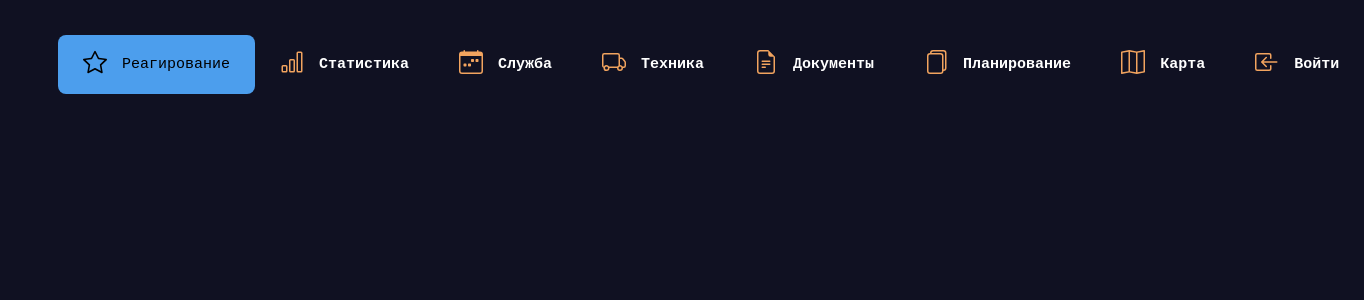
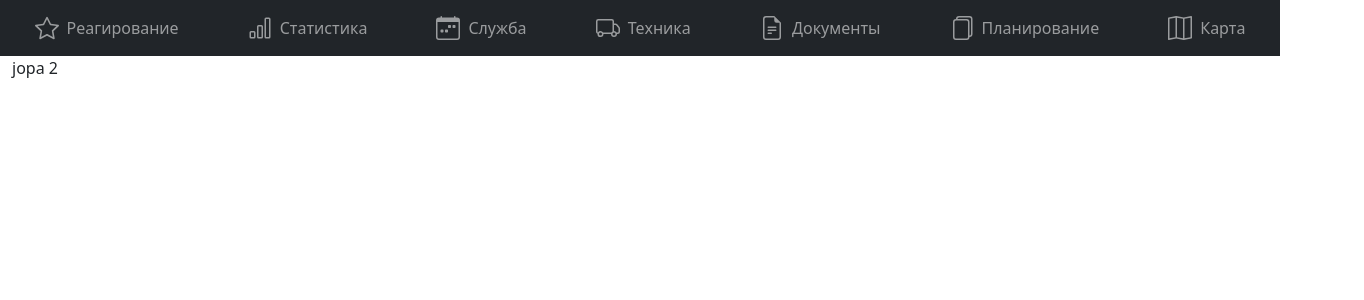
Before and after one commit to olds-inc/mchs-proj-frontend, a React app: page / in a window 1280 px wide. Shown: the top 300 px of the page, 1364 px wide, since content can reach past the window. Built offline with nearby package versions, Linux system fonts and the light colour scheme.

Commit message:
use bootstrap power to make a navbar

```diff
--- a/src/components/App.tsx
+++ b/src/components/App.tsx
@@ -1,35 +1,77 @@
-import React, { useState } from "react";
-import { createUseStyles } from "react-jss";
-import NavBar from "./NavBar";
+import React from "react";
 
-// warn: only global styles
-const useAppStyles = createUseStyles({
-  "@global": {
-    body: {
-      backgroundColor: "#101122",
-      fontFamily: "monospace",
-      fontSize: "15px",
-    },
-  },
-});
+import Container from "react-bootstrap/Container";
+import Navbar from "react-bootstrap/Navbar";
+import Nav from "react-bootstrap/Nav";
+import {
+  Star,
+  BarChart,
+  CalendarWeek,
+  Truck,
+  FileEarmarkText,
+  Files,
+  Map,
+} from "react-bootstrap-icons";
+
+import "bootstrap/dist/css/bootstrap.min.css";
 
 export default function App() {
-  useAppStyles();
-  const [loggedIn, setLoggedIn] = useState<boolean>(false);
-
-  async function handleUserLogin(event: React.SyntheticEvent) {
-    setLoggedIn(true);
-  }
-
-  async function handleUserLogout(event: React.SyntheticEvent) {
-    setLoggedIn(false);
-  }
-
   return (
-    <NavBar
-      loggedIn={loggedIn}
-      onLoginClick={handleUserLogin}
-      onLogoutClick={handleUserLogout}
-    />
+    <>
+      <Navbar expand="lg" bg="dark" data-bs-theme="dark">
+        <Nav
+          variant="pills"
+          className="w-100 d-flex justify-content-around align-items-center"
+        >
+          <Nav.Link
+            className="d-flex align-items-center px-3 py-2 px-3 py-2"
+            href="#home"
+          >
+            <Star className="me-2" size={24} />
+            Реагирование
+          </Nav.Link>
+          <Nav.Link
+            className="d-flex align-items-center px-3 py-2"
+            href="#stitistics"
+          >
+            <BarChart className="me-2" size={24} />
+            Статистика
+          </Nav.Link>
+          <Nav.Link
+            className="d-flex align-items-center px-3 py-2"
+            href="#duty"
+          >
+            <CalendarWeek className="me-2" size={24} />
+            Служба
+          </Nav.Link>
+          <Nav.Link
+            className="d-flex align-items-center px-3 py-2"
+            href="#vehicle"
+          >
+            <Truck className="me-2" size={24} />
+            Техника
+          </Nav.Link>
+          <Nav.Link
+            className="d-flex align-items-center px-3 py-2"
+            href="#documents"
+          >
+            <FileEarmarkText className="me-2" size={24} />
+            Документы
+          </Nav.Link>
+          <Nav.Link
+            className="d-flex align-items-center px-3 py-2"
+            href="#planning"
+          >
+            <Files className="me-2" size={24} />
+            Планирование
+          </Nav.Link>
+          <Nav.Link className="d-flex align-items-center px-3 py-2" href="#map">
+            <Map className="me-2" size={24} />
+            Карта
+          </Nav.Link>
+        </Nav>
+      </Navbar>
+      <Container fluid={true}>jopa 2</Container>
+    </>
   );
 }
--- a/src/components/NavBar.tsx
+++ /dev/null
@@ -1,252 +0,0 @@
-import React from "react";
-import { createUseStyles } from "react-jss";
-
-import {
-  Icon as BootstrapIcon,
-  Star,
-  BarChart,
-  CalendarWeek,
-  Truck,
-  FileEarmarkText,
-  Files,
-  Map,
-  BoxArrowInLeft,
-  BoxArrowInRight,
-} from "react-bootstrap-icons";
-
-/*
-Я ебал верстку и мне вообще не нравится то что тут происходит со стилями
-Но учить CSS мне впадлу поэтому пусть так
-Если проект станет коммерчески успешным, я это перепишу
-*/
-
-const useNavBarStyles = createUseStyles({
-  navBar: {
-    display: "flex",
-    alignItems: "center",
-    justifyContent: "space-around",
-    margin: "35px 50px",
-
-    "& > .leftSide": {
-      flexGrow: 5,
-      display: "flex",
-      justifyContent: "space-between",
-    },
-
-    "& > .rightSide": {
-      flexGrow: 1,
-      display: "flex",
-      justifyContent: "end",
-    },
-  },
-});
-
-export default function NavBar({
-  loggedIn = false,
-  onLoginClick,
-  onLogoutClick,
-}: {
-  loggedIn: boolean;
-  onLoginClick: (event: React.SyntheticEvent) => void;
-  onLogoutClick: (event: React.SyntheticEvent) => void;
-}) {
-  const classes = useNavBarStyles();
-
-  return (
-    <nav className={classes.navBar}>
-      <div className="leftSide">
-        <NavElementWithTitle
-          title="Реагирование"
-          IconComponent={Star}
-          active={true}
-        />
-        <NavElementWithTitle title="Статистика" IconComponent={BarChart} />
-        <NavElementWithTitle title="Служба" IconComponent={CalendarWeek} />
-        <NavElementWithTitle title="Техника" IconComponent={Truck} />
-        <NavElementWithTitle
-          title="Документы"
-          IconComponent={FileEarmarkText}
-        />
-        <NavElementWithTitle title="Планирование" IconComponent={Files} />
-        <NavElementWithTitle title="Карта" IconComponent={Map} />
-      </div>
-      <div className="rightSide">
-        {loggedIn ? (
-          <>
-            <div onClick={onLogoutClick}>
-              <NavElementWithTitle
-                title="Выйти"
-                IconComponent={BoxArrowInRight}
-              />
-            </div>
-          </>
-        ) : (
-          <>
-            <div onClick={onLoginClick}>
-              <NavElementWithTitle
-                title="Войти"
-                IconComponent={BoxArrowInLeft}
-              />
-            </div>
-          </>
-        )}
-      </div>
-    </nav>
-  );
-}
-
-const useNavElementWithTitleStyles = createUseStyles({
-  navElementWithTitle: {
-    display: "flex",
-    alignItems: "center",
-    padding: "15px 25px",
-
-    "& > .icon": {
-      marginRight: "15px",
-      color: "#F2A45F",
-    },
-    "& > .title": {
-      fontWeight: "bold",
-      color: "#FFF",
-    },
-
-    "&:hover": {
-      extend: "_navElementWithTitleActive",
-    },
-
-    "&.active": {
-      extend: "_navElementWithTitleActive",
-    },
-  },
-
-  _navElementWithTitleActive: {
-    "& > .icon": {
-      color: "#000",
-    },
-    "& > .title": {
-      color: "#000",
-      fontWeight: "normal",
-    },
-  },
-});
-
-function NavElementWithTitle({
-  title,
-  IconComponent,
-  active = false,
-}: {
-  title: string;
-  IconComponent: BootstrapIcon;
-  active?: boolean;
-}) {
-  const classes = useNavElementWithTitleStyles();
-
-  return (
-    <NavElement active={active}>
-      <div
-        className={`${classes.navElementWithTitle} ${active ? "active" : ""}`}
-      >
-        <span className="icon">
-          <Icon IconComponent={IconComponent} />
-        </span>
-        <span className="title">{title}</span>
-      </div>
-    </NavElement>
-  );
-}
-
-const useNavElementWithIconStyles = createUseStyles({
-  navElementWithIcon: {
-    display: "flex",
-    alignItems: "center",
-    padding: "10px 15px",
-
-    "& > .icon": {
-      color: "#F2A45F",
-    },
-
-    "&:hover": {
-      extend: "_navElementWithIconActive",
-    },
-
-    "&.active": {
-      extend: "_navElementWithIconActive",
-    },
-  },
-  _navElementWithIconActive: {
-    "& > .icon": {
-      color: "#000",
-    },
-  },
-});
-
-function NavElementWithIcon({
-  IconComponent,
-  active = false,
-}: {
-  IconComponent: BootstrapIcon;
-  active?: boolean;
-}) {
-  const classes = useNavElementWithIconStyles();
-
-  return (
-    <NavElement active={active}>
-      <div
-        className={`${classes.navElementWithIcon} ${active ? "active" : ""}`}
-      >
-        <span className="icon">
-          <Icon IconComponent={IconComponent} />
-        </span>
-      </div>
-    </NavElement>
-  );
-}
-
-const useNavElementStyles = createUseStyles({
-  navElement: {
-    cursor: "pointer",
-    color: "#fff",
-
-    "&.active": {
-      extend: "_navElementActive",
-    },
-
-    "&:hover": {
-      extend: "_navElementActive",
-    },
-  },
-  _navElementActive: {
-    backgroundColor: "#4C9EED",
-    borderRadius: "8px",
-  },
-});
-
-function NavElement({
-  children,
-  active = false,
-}: {
-  children: React.ReactNode;
-  active?: boolean;
-}) {
-  const classes = useNavElementStyles();
-
-  return (
-    <div className={`${classes.navElement} ${active ? "active" : ""}`}>
-      {children}
-    </div>
-  );
-}
-
-function Icon({
-  IconComponent,
-  size = "24px",
-}: {
-  IconComponent: BootstrapIcon;
-  size?: string;
-}) {
-  return (
-    <span>
-      <IconComponent size={size} />
-    </span>
-  );
-}
```
